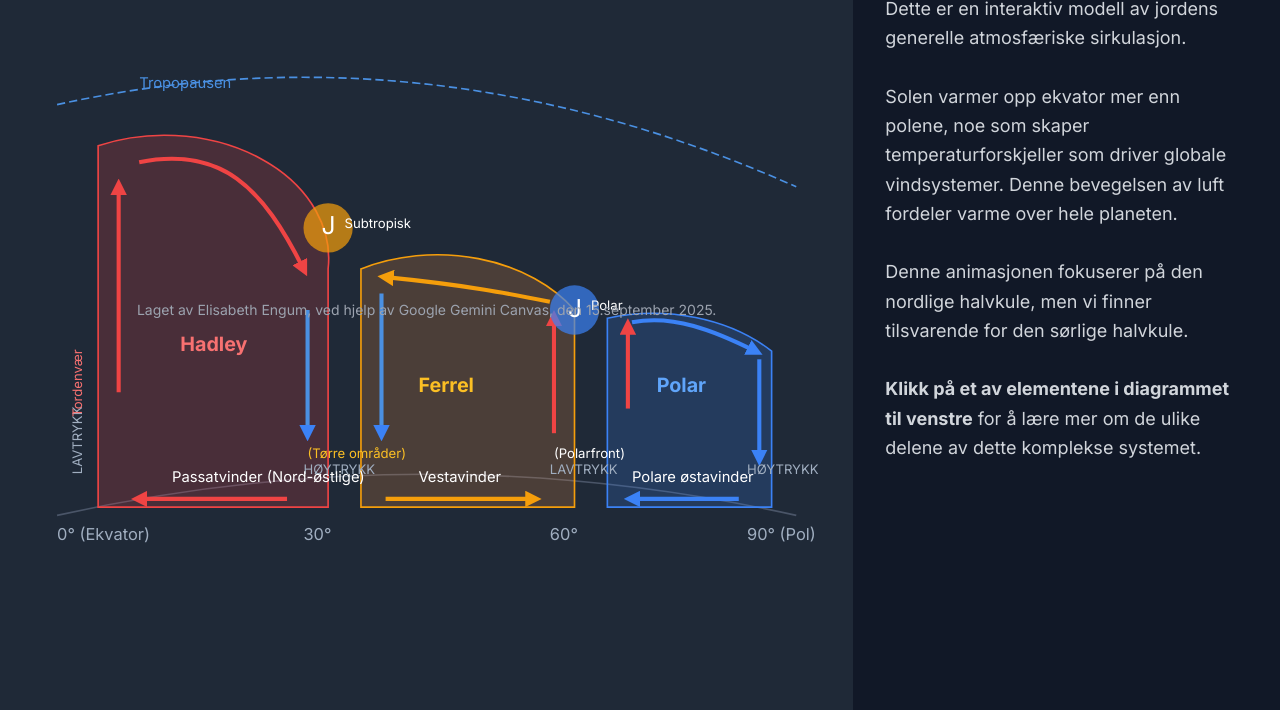
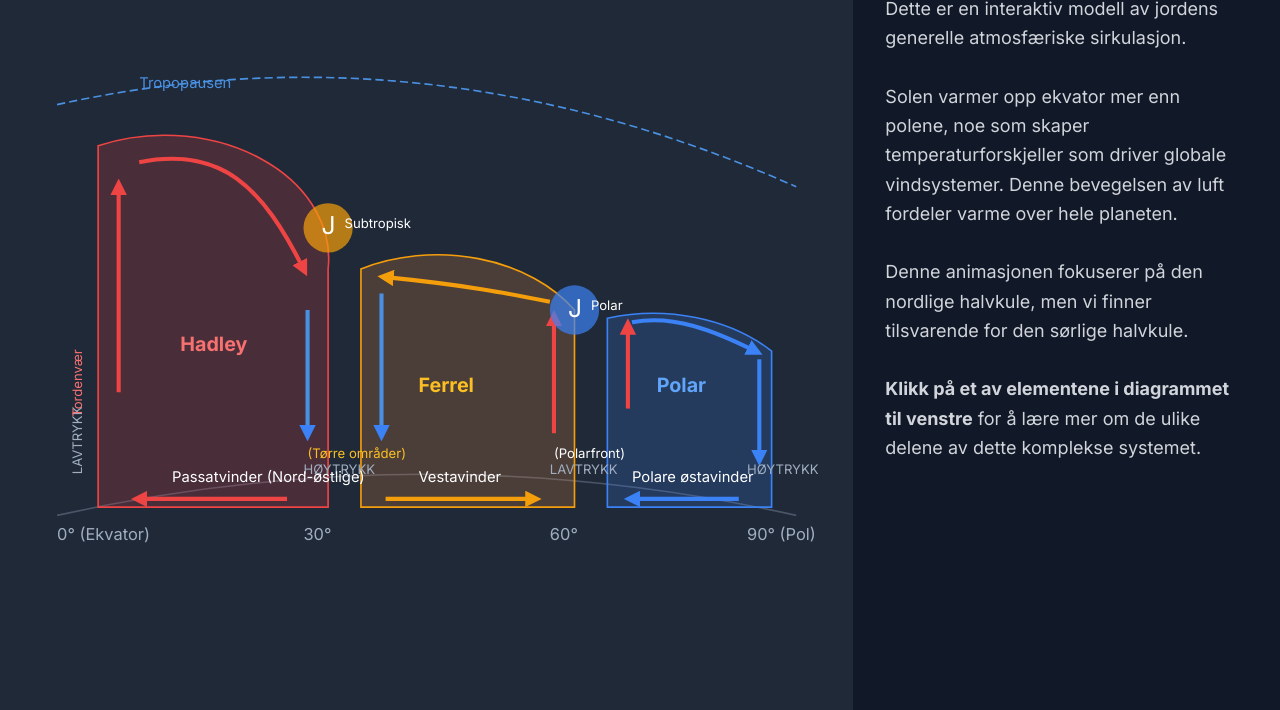
Before and after one commit to PGelisa/DynamiskKI, a plain HTML site: page JordensPuls/GlobalAtmoSirk.html in a window 1280 px wide. Shown: the part 90-800 px from the top of the page. Drawn offline with nearby package versions, Linux system fonts and the light colour scheme.

Commit message:
Remove author credit from GlobalAtmoSirk.html
Removed the author credit line from the main infographic.

```diff
--- a/JordensPuls/GlobalAtmoSirk.html
+++ b/JordensPuls/GlobalAtmoSirk.html
@@ -48,7 +48,6 @@
         <div class="w-full lg:w-2/3 h-1/2 lg:h-full flex flex-col items-center justify-center p-4 bg-gray-800 relative">
             <h1 class="text-2xl md:text-3xl font-bold mb-4 text-center absolute top-4 left-4 right-4">Jordens Atmosfæriske Sirkulasjon</h1>
              <p class="text-sm text-gray-400 absolute top-12 left-4 right-4 text-center">(Klikk på et element i diagrammet)</p>
-             <p class="text-sm text-gray-400 absolute top-15 left-4 right-4 text-center">Laget av Elisabeth Engum, ved hjelp av Google Gemini Canvas, den 15.september 2025.</p>
 
             <svg id="circulation-diagram" viewBox="0 0 1000 600" class="w-full h-full max-w-4xl">
                 <!-- Jordens overflate -->
```
